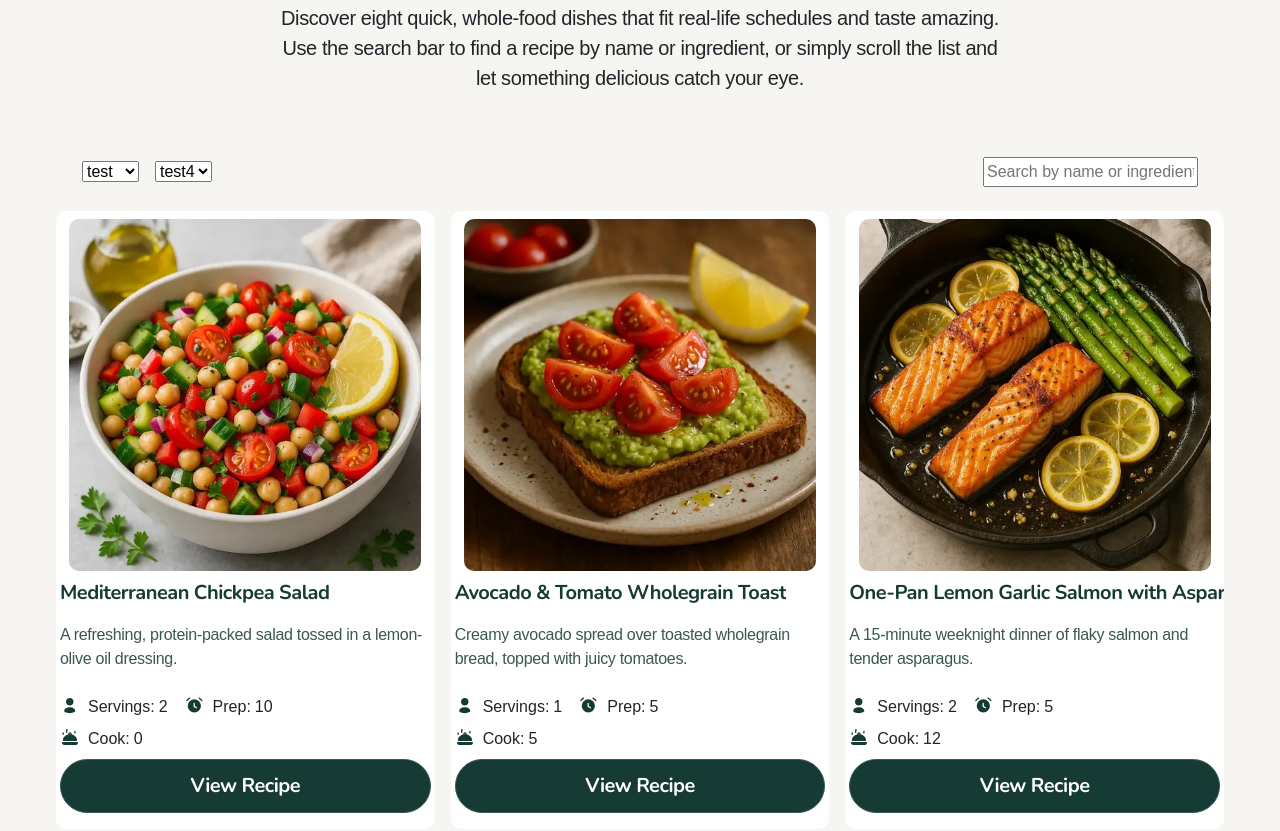
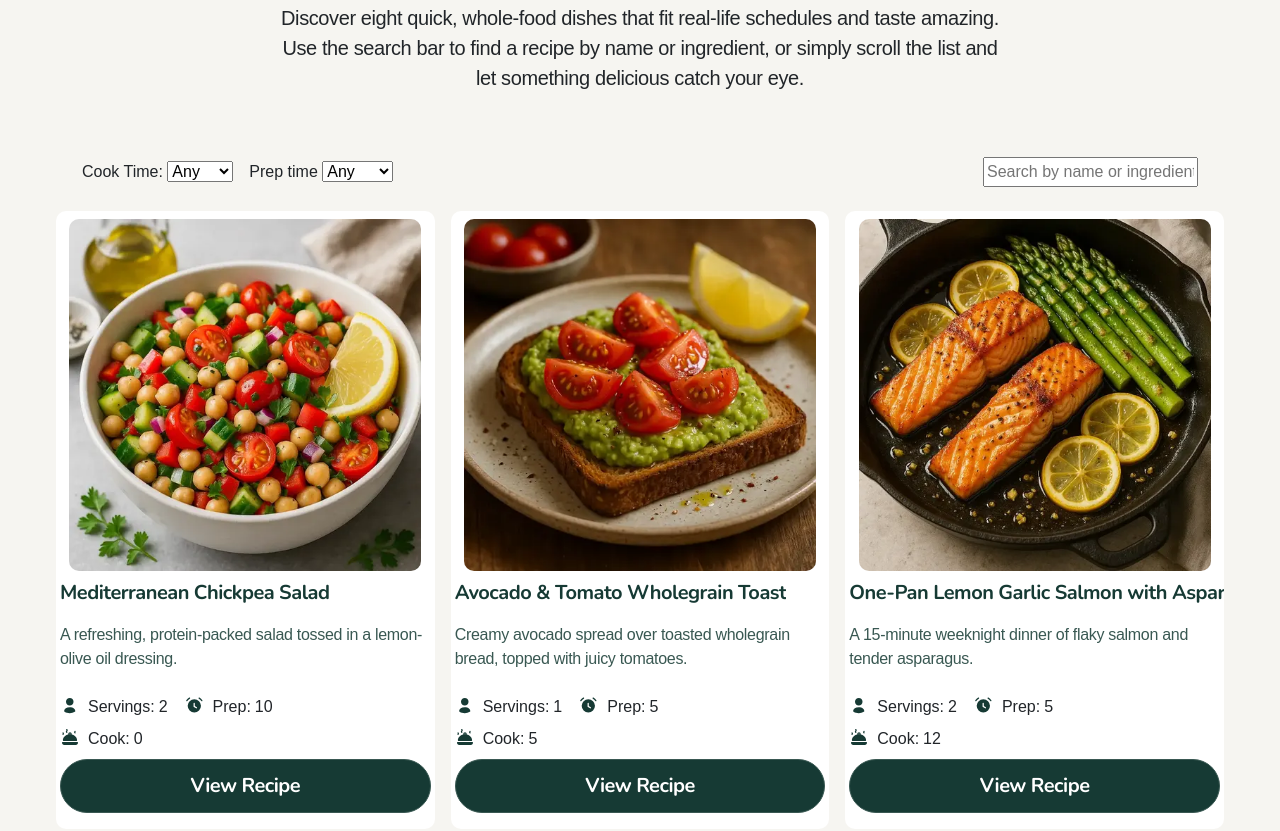
Before and after one commit to JoeWebDevelopment/recipieprojectfem, a website: page recipes.html in a window 1280 px wide. Shown: the part 266-1097 px from the top of the page. Drawn offline with nearby package versions, Linux system fonts and the light colour scheme; a web font is replaced by a local one.

Commit message:
added filter logic js for the filters.

```diff
--- a/recipes.html
+++ b/recipes.html
@@ -48,21 +48,29 @@
           </div>
         </div>
       </section>
-      <section class="recipes d-flex align-items-center flex-column">
+      <section class="recipes d-flex align-items-center flex-column w-100">
         <div class="recipes-container container d-flex flex-column gap-4">
           <div class="filters-container container ">
             <div class="filters d-flex flex-row  justify-content-between align-items-center">
               <div class="select-options d-flex flex-row gap-3">
-                <select name="" id="">
-                <option value="">test</option>
-                <option value="">test3</option>
-                <option value="">test2</option>
+                <label for="cooktime"> Cook Time:
+                <select name="" id="cooktime">
+                <option value="any">Any</option>
+                <option value="5">5min</option>
+                <option value="10">10min</option>
+                <option value="15">15min</option>
+                <option value="20">20+</option>
               </select>
-              <select name="" id="">
-                <option value="">test4</option>
-                <option value="">test5</option>
-                <option value="">test6</option>
+                </label>
+                <label for="preptime">Prep time
+                <select name="" id="preptime">
+                <option value="any">Any</option>
+                <option value="5">5 min</option>
+                <option value="10">10 min</option>
+                <option value="15">15 min</option>
               </select>
+              </label>
+
               </div>
               <input type="text" name="" id="search" placeholder="Search by name or ingredients" class="">
             </div>
--- a/script.js
+++ b/script.js
@@ -20,10 +20,67 @@ const locateRecipes = () =>{
     .then((recipes) =>{
     console.log(recipes);
 
+
+    const CookTimeSearch = document.querySelector('#cooktime')
+const PrepTimeSearch = document.querySelector('#preptime')
+
+
+
+    const CookTimeFilter = () =>{
+    filterCards()
+    }
+    const PrepTimeFilter = () =>{
+    filterCards()
+    }
+
+
+
+    CookTimeSearch.addEventListener('change', CookTimeFilter);
+    PrepTimeSearch.addEventListener('change', PrepTimeFilter);
+
+
+
+
    renderCards(recipes)
+
+   const filterCards = () =>{
+
+   const cookTime = CookTimeSearch.value
+const prepTime = PrepTimeSearch.value
+
+console.log(cookTime, prepTime)
+const searchText = searchContent.value.trim().toLowerCase();
+const filteredCards = recipes.filter((recipe) => {
+    if(cookTime != "any" && recipe.cookMinutes > Number(cookTime)){
+        return false
+    }
+    if(prepTime != "any" && recipe.prepMinutes > Number(prepTime)){
+        return false
+    }
+
+     if (!recipe.title.toLowerCase().includes(searchText)) {
+  return false;
+}
+
+    return true
+
+});
+
+renderCards(filteredCards);
+
+};
+
+
+const searchContent = document.querySelector('#search');
+
+searchContent.addEventListener('input', filterCards)
+//
+
 
 
 })
+
+
 .catch((error) =>{
         console.log("Recpie loading failed:", error);
 });
@@ -34,7 +91,8 @@ locateRecipes()
 
 const renderCards = (recipes) =>{
 
-  const grid = document.querySelector('.recipes-grid')
+  const grid = document.querySelector('.recipes-grid');
+  grid.replaceChildren();
    recipes.forEach((recipe) =>{
     //    create recipe card
         const recipeCard = document.createElement('article')
@@ -127,3 +185,7 @@ const renderCards = (recipes) =>{
    });
 
 }
+
+
+
+const searchContent = document.querySelector('#search')
```
Also changed, not shown: recipe.js (+32 -10 lines).
